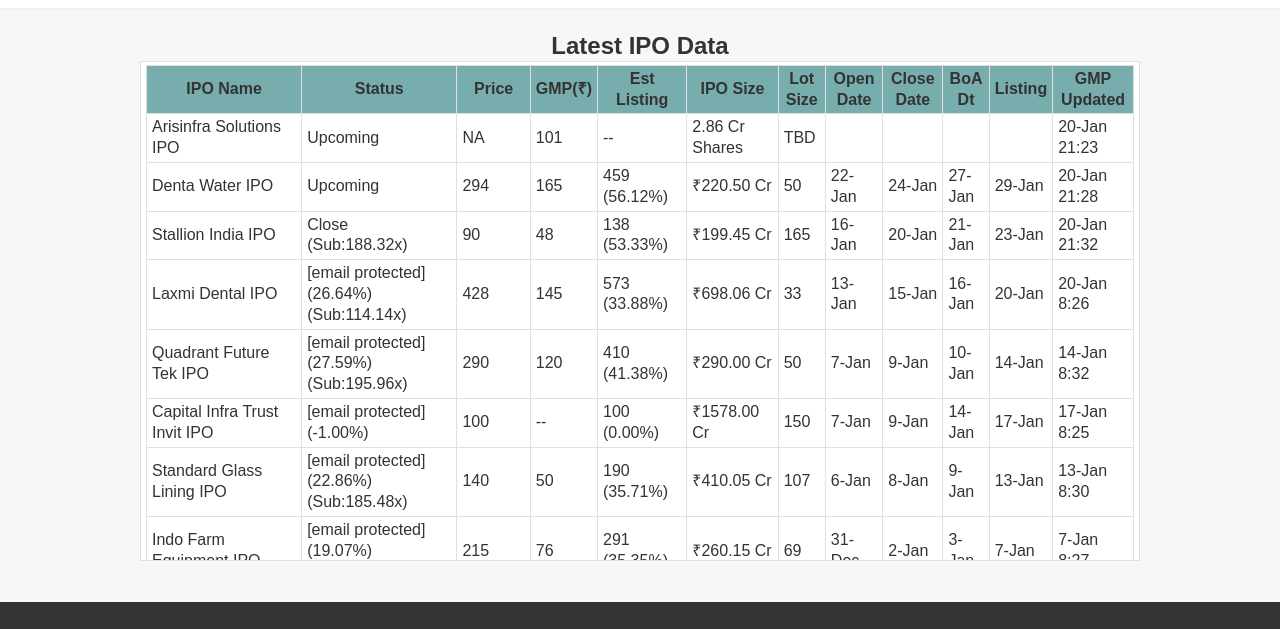
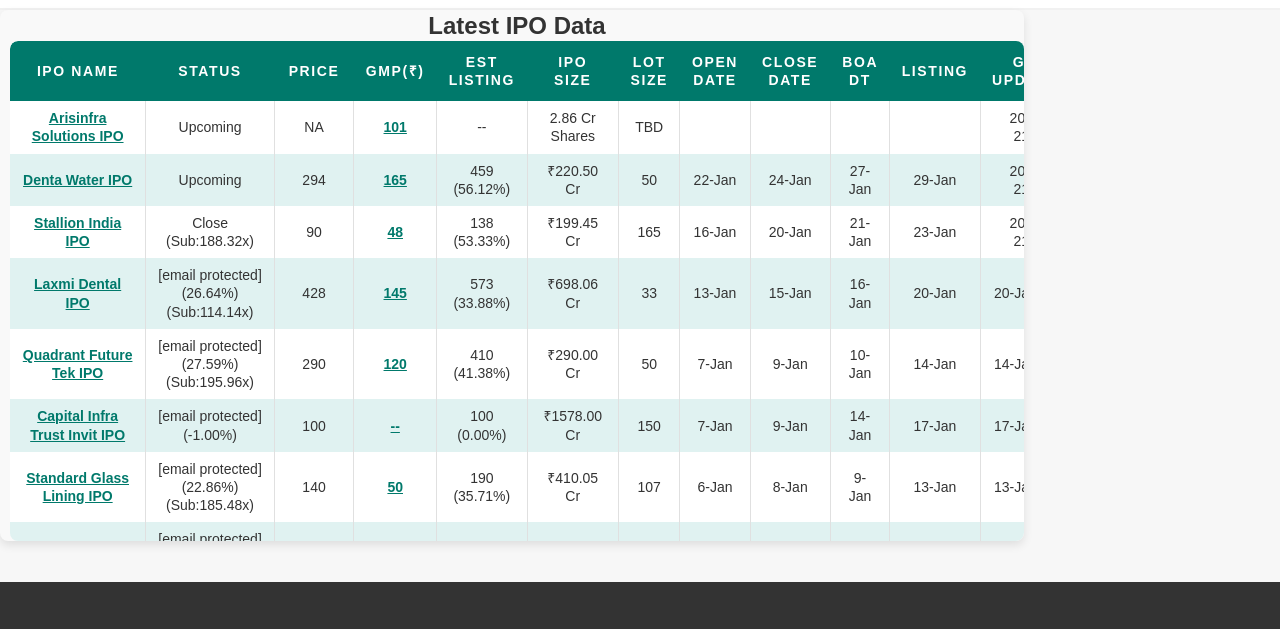
Before and after one commit to ClashMasterRaghav/prrintmoney.com, a plain HTML site: page explore.html in a window 1280 px wide. Shown: the part 74-703 px from the top of the page. Drawn offline with Linux system fonts and the light colour scheme.

Commit message:
Update styles_explore.css

```diff
--- a/styles_explore.css
+++ b/styles_explore.css
@@ -84,56 +84,176 @@ nav {
     /* Darker Teal for hover */
 }
 
-/* Table Styles */
-.ipo-data {
-    width: 100%;
-    margin-top: 20px;
-    overflow-x: auto;
-    /* Allow horizontal scroll */
+/* width */
+.ipo-data::-webkit-scrollbar {
+    width: 1px;
 }
 
+/* Track */
+.ipo-data::-webkit-scrollbar-track {
+    background: #f1f1f1;
+}
+
+/* Handle */
+.ipo-data::-webkit-scrollbar-thumb {
+    background: #888;
+}
+
+/* Handle on hover */
+.ipo-data::-webkit-scrollbar-thumb:hover {
+    background: #555;
+}
+
+/* Wrapper for table and new container */
+.ipo-container {
+    display: flex;
+    /* Align items side by side */
+    justify-content: space-between;
+    /* Ensure space between the two containers */
+    gap: 10px;
+    /* Optional: space between the table and the right container */
+    margin-top: 20px;
+}
+
+/* Existing Table Container */
+.ipo-data {
+    width: 80%;
+    /* Adjust the table width */
+    overflow-x: auto;
+    overflow-y: auto;
+    background-color: #f9f9f9;
+    padding-left: 10px;
+    border-radius: 8px;
+    box-shadow: 0 4px 10px rgba(0, 0, 0, 0.1);
+}
+
+/* New Container (Right of the table) */
+.ipo-details {
+    width: 28%;
+    /* Adjust the width of the right container */
+    background-color: #E0F2F1;
+    /* Light background for the new container */
+    padding: 15px;
+    border-radius: 8px;
+    box-shadow: 0 4px 10px rgba(0, 0, 0, 0.1);
+}
+
+
+
+
+
+/* Caption Styles */
+caption {
+    font-family: 'Franklin Gothic Medium', 'Arial Narrow', Arial, sans-serif;
+    font-size: 1.8em;
+    font-style: italic;
+    margin: 5px;
+    text-align: left;
+    color: #00796B;
+    /* Teal for a fresh look */
+}
+
+/* Table Styles */
 table {
     width: 100%;
-    max-width: 1000px;
+    max-width: 1100px;
     /* Restrict maximum width */
     margin: 0 auto;
-    /* Center the table with some space around it */
+    /* Center the table */
     border-collapse: collapse;
-    display: block;
-    background-color: #fff;
+    background-color: #ffffff;
+    font-size: 14px;
+    /* Slightly larger font for readability */
+    border-radius: 8px;
+    /* Rounded table corners */
+    /* overflow: hidden; /* Clip overflow for rounded corners */
 }
 
-table tr:hover {
-    background-color: #D6EEEE;
+/* Header Styles */
+table th {
+    background-color: #00796B;
+    /* Teal */
+    color: #ffffff;
+    font-weight: bold;
+    font-size: 14px;
+    padding: 12px;
+    text-align: center;
+    text-transform: uppercase;
+    letter-spacing: .1rem;
 }
 
-table tr {
-    border-bottom: 1px solid #ddd;
+/* Row Background Colors */
+table tr:nth-child(even) {
+    background-color: #E0F2F1;
+    /* Light Mint */
 }
 
-table th {
-    text-align: center;
+table tr:nth-child(odd) {
+    background-color: #ffffff;
 }
 
-table, th, td {
-    border: 1px solid rgb(224, 224, 224);
-    border-collapse: collapse;
-    padding-top: 3px;
-    padding-bottom: 3px;
-    padding-left: 5px;
-    padding-right: 5px;
+/* Hover Effect */
+table tr:hover {
+    background-color: #B2DFDB;
+    /* Pale Aqua */
+    transition: background-color 0.3s ease;
 }
 
-table th {
-    background-color: #78adad;
+/* Cell Styles */
+table td {
+    border-right: 1px solid #e0e0e0;
+    /* Light grey borders between cells */
+    padding: 8px 12px;
+    /* Balanced padding */
+    text-align: center;
+    color: #333;
+    /* Dark grey text for better contrast */
+    font-family: 'Arial', sans-serif;
 }
 
-/* Add vertical scrollable container for table rows */
+/* Bold and Highlighted Columns */
+table td:nth-child(1),
+/* IPO Name */
+table td:nth-child(4) {
+    /* GMP */
+    font-weight: bold;
+    text-decoration: underline;
+    color: #00796B;
+    /* Teal for emphasis */
+}
+
+/* Table Scrolling */
 .ipo-data table {
     max-height: 500px;
-    /* Set max height for the table */
+    /* Restrict table height */
     overflow-y: auto;
-    /* Make the table scrollable vertically */
+    /* Enable vertical scrolling */
+    display: block;
+    margin: 0 auto;
+    /* Center the table */
+}
+
+/* Add Rounded Corners and Shadow to Header */
+table th:first-child {
+    border-top-left-radius: 8px;
+    /* Top-left corner */
+}
+
+table th:last-child {
+    border-top-right-radius: 8px;
+    /* Top-right corner */
+}
+
+/* Responsive Design */
+@media (max-width: 768px) {
+
+    table td,
+    table th {
+        font-size: 12px;
+        /* Adjust font size for smaller screens */
+        padding: 6px;
+        /* Reduce padding for compact layout */
+    }
 }
 
 /* Footer Styles */
@@ -221,6 +341,7 @@ a:hover {
 }
 
 @media only screen and (max-width: 600px) {
+
     /* Header Navigation */
     nav {
         flex-direction: column;
@@ -284,6 +405,7 @@ a:hover {
 }
 
 @media only screen and (min-width: 601px) and (max-width: 1024px) {
+
     /* Header Navigation */
     nav {
         padding: 10px 30px;
@@ -308,7 +430,8 @@ a:hover {
         max-width: 900px;
     }
 
-    table th, table td {
+    table th,
+    table td {
         padding: 8px;
     }
 
```
